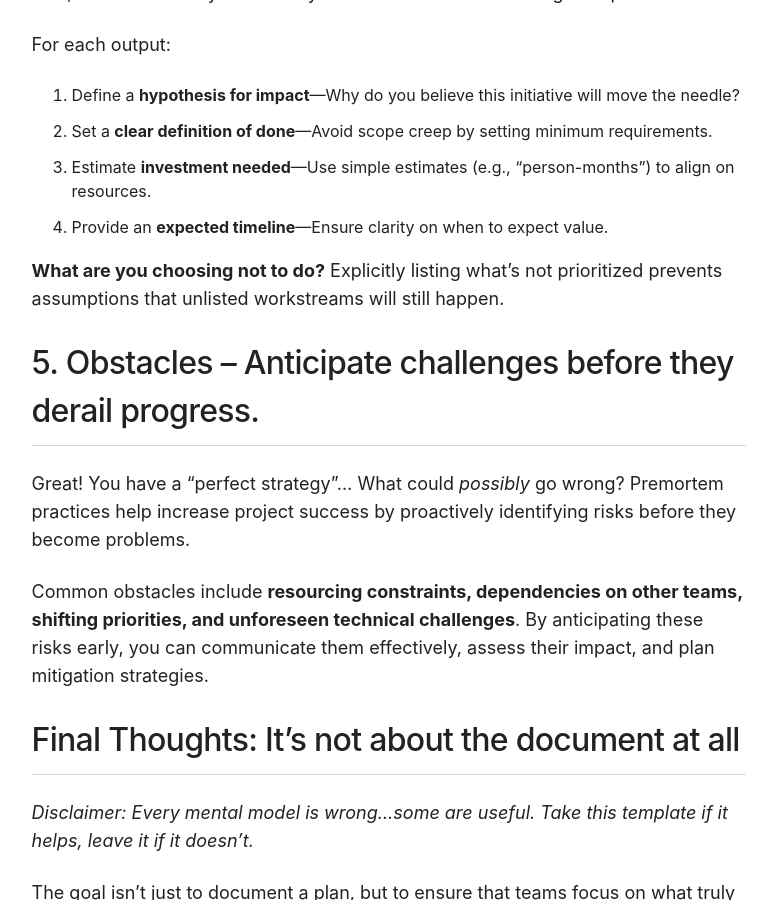
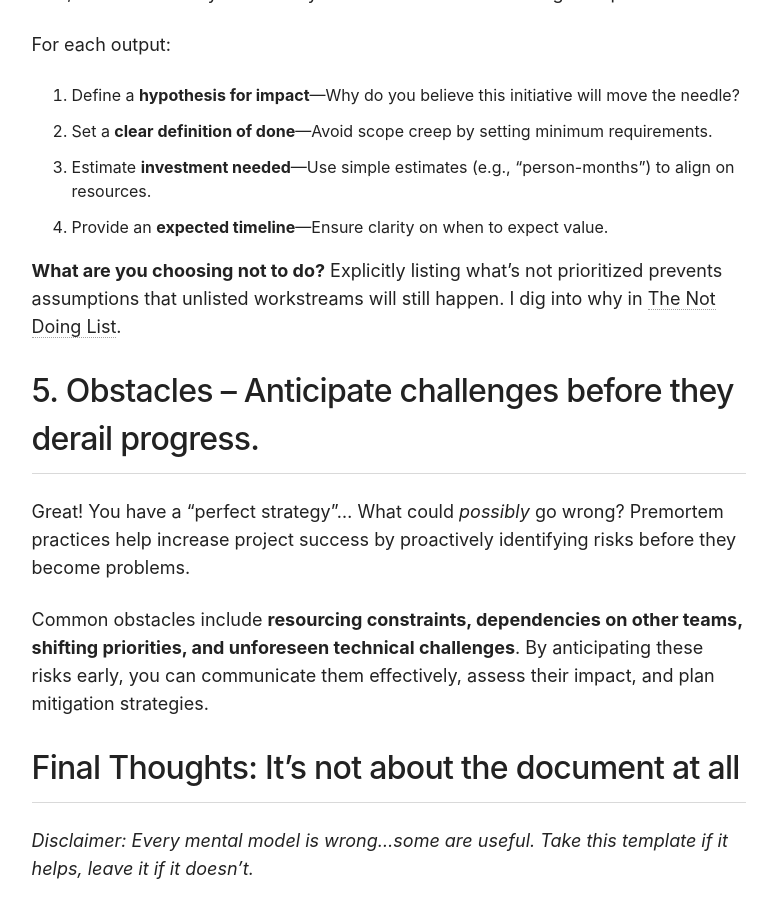
Before and after one commit to wireframe/wireframe.github.com, a Jekyll site: the page built from _posts/2025-02-04-v2ooo.md, in a window 1280 px wide and 900 px high, scrolled down 3314 px. Shown: the whole window, without its empty margins (348-1125 px from the left). Built offline with Jekyll 4.4.1, drawn with Linux system fonts in a browser that asks for light colours; nearby versions of some CDN libraries.

Commit message:
Link V2OOO outputs section to The Not Doing List
Loosen AGENTS.md linking guidance: anchor text can be a topical
reference instead of the post title.

```diff
--- a/_posts/2025-02-04-v2ooo.md
+++ b/_posts/2025-02-04-v2ooo.md
@@ -66,7 +66,7 @@ For each output:
 3. Estimate **investment needed**—Use simple estimates (e.g., "person-months") to align on resources.
 4. Provide an **expected timeline**—Ensure clarity on when to expect value.
 
-**What are you choosing not to do?** Explicitly listing what's not prioritized prevents assumptions that unlisted workstreams will still happen.
+**What are you choosing not to do?** Explicitly listing what's not prioritized prevents assumptions that unlisted workstreams will still happen. I dig into why in [The Not Doing List]({% post_url 2025-04-28-the-most-powerful-part-of-your-product-roadmap %}).
 
 ## 5. Obstacles – Anticipate challenges before they derail progress.
 
```
Also changed, not shown: AGENTS.md (+1 -1 lines).
